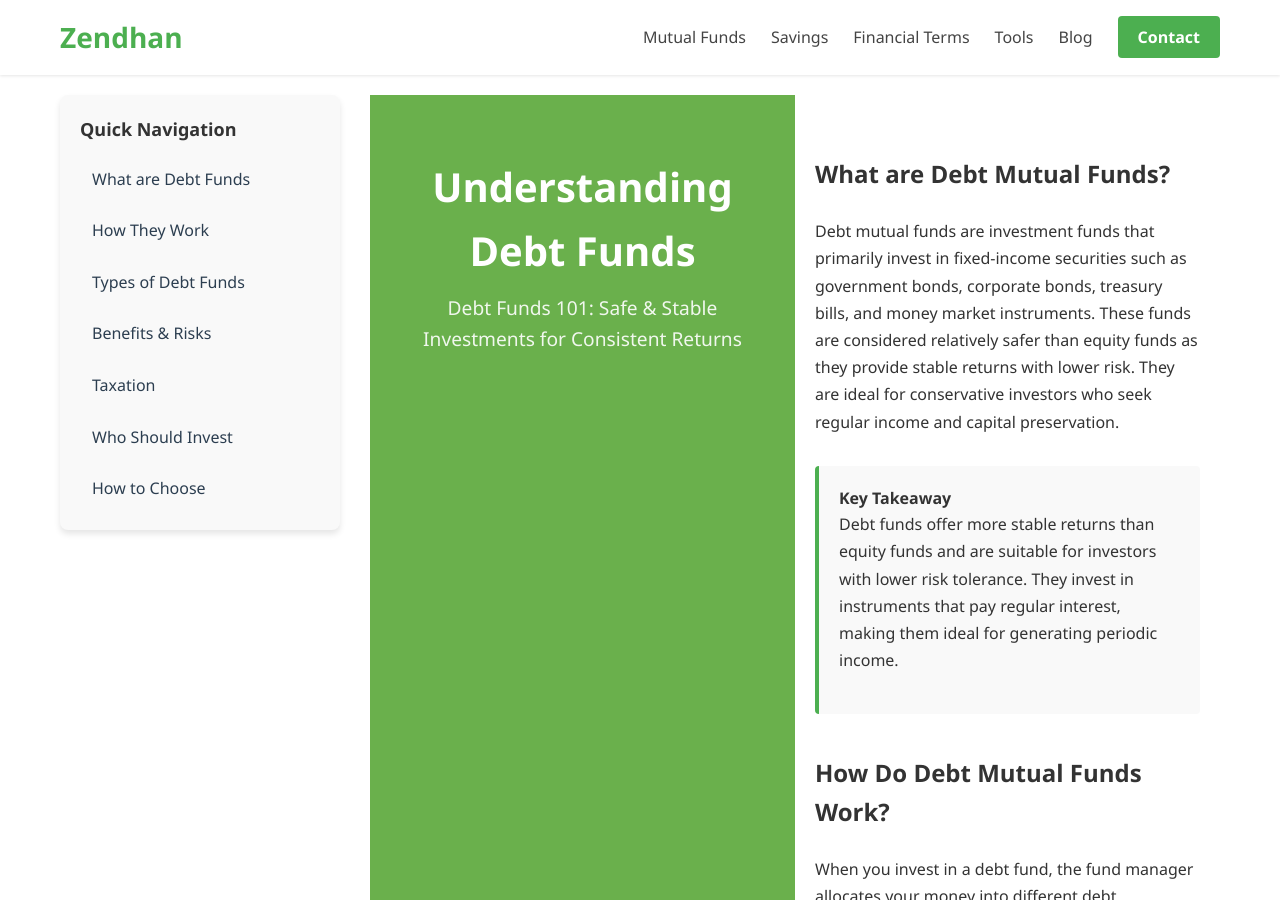
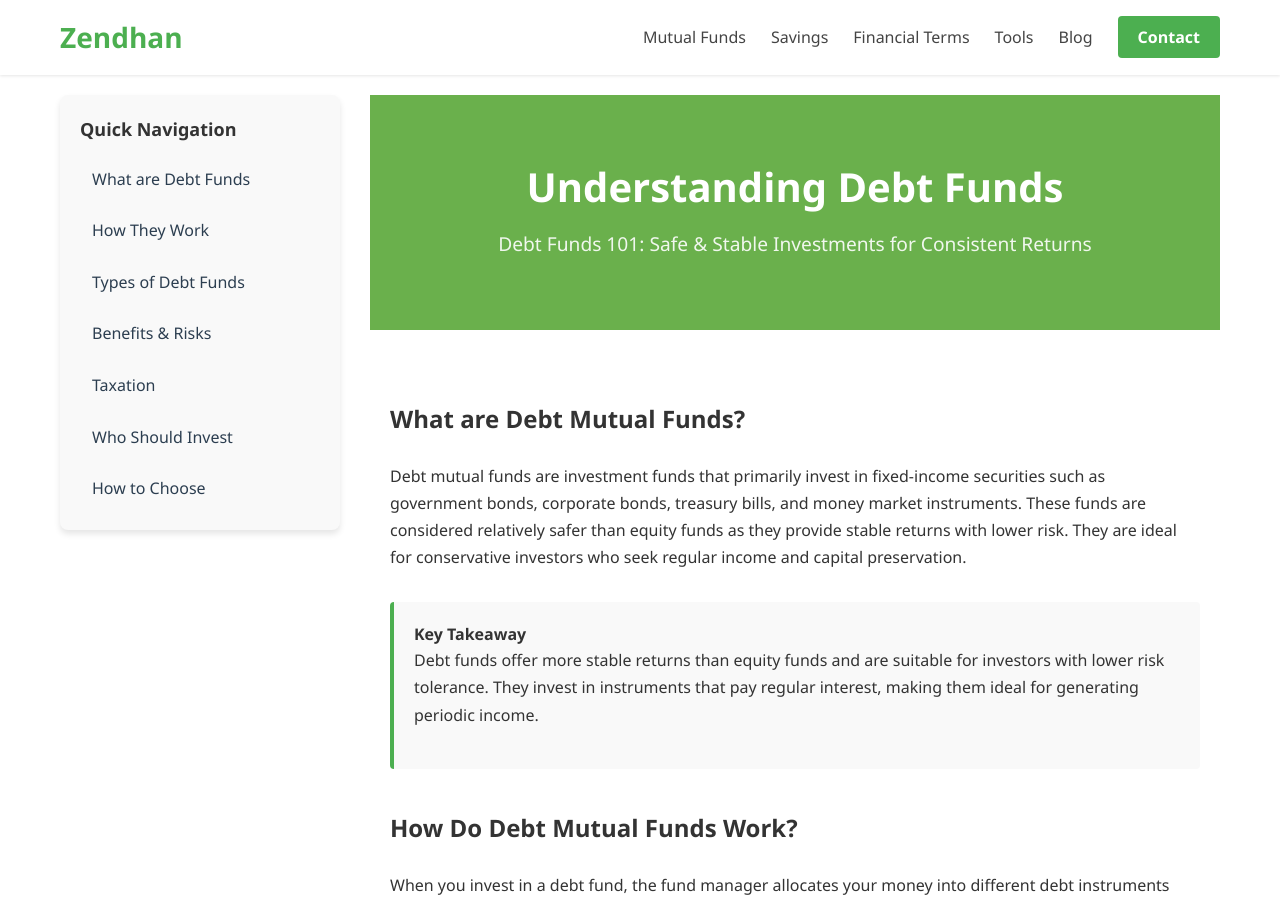
Before and after one commit to nandan11/zendhan, a Jekyll site: the page built from debt-funds.html, in a window 1280 px wide and 900 px high. Built offline with Jekyll 4.4.1, drawn with Linux system fonts in a browser that asks for light colours.

Commit message:
Update debt-funds.html

```diff
--- a/debt-funds.html
+++ b/debt-funds.html
@@ -19,7 +19,7 @@ custom_css:
       <li><a href="#choosing-right-fund">How to Choose</a></li>
     </ul>
   </nav>
-
+   <div class="right-content">
   <section class="page-title">
       <div class="page-title-container">
         <h1>Understanding Debt Funds</h1>
@@ -303,3 +303,4 @@ custom_css:
     </div>
   </main>
 </div>
+</div>
```
